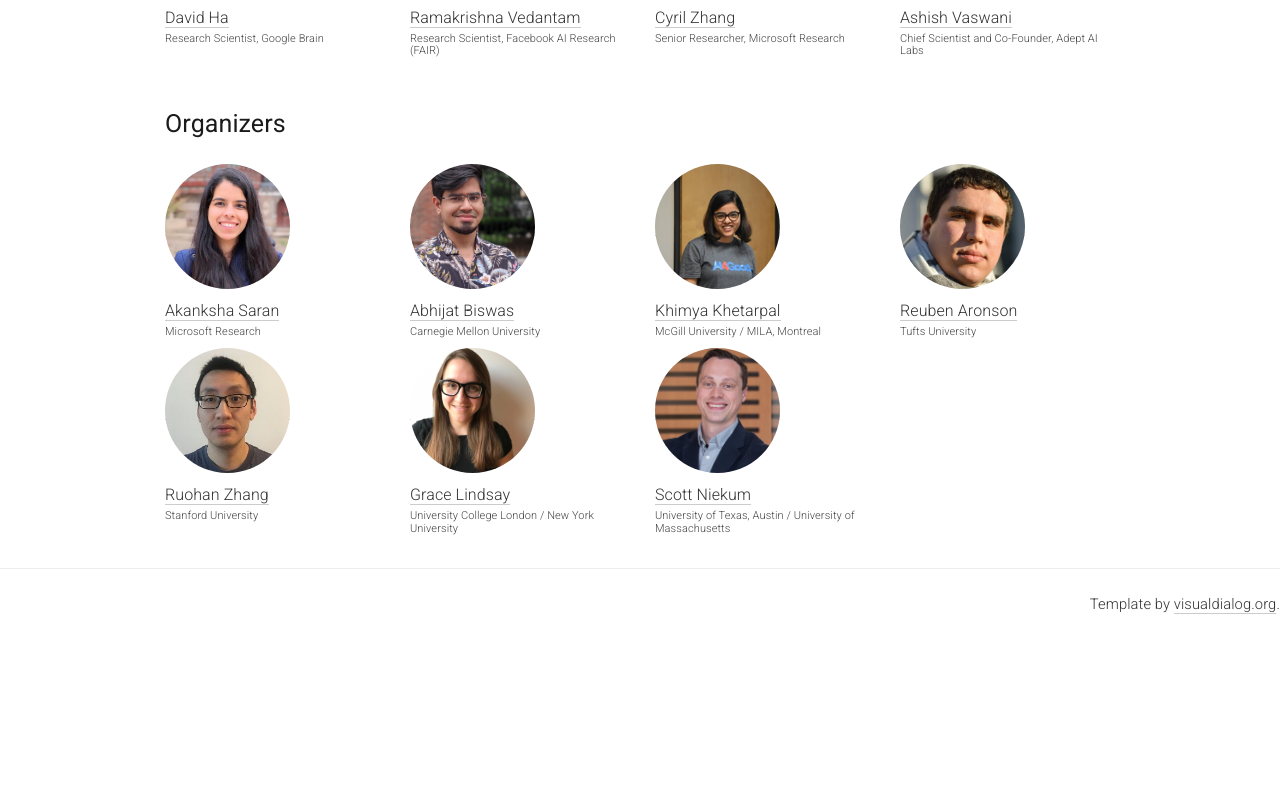
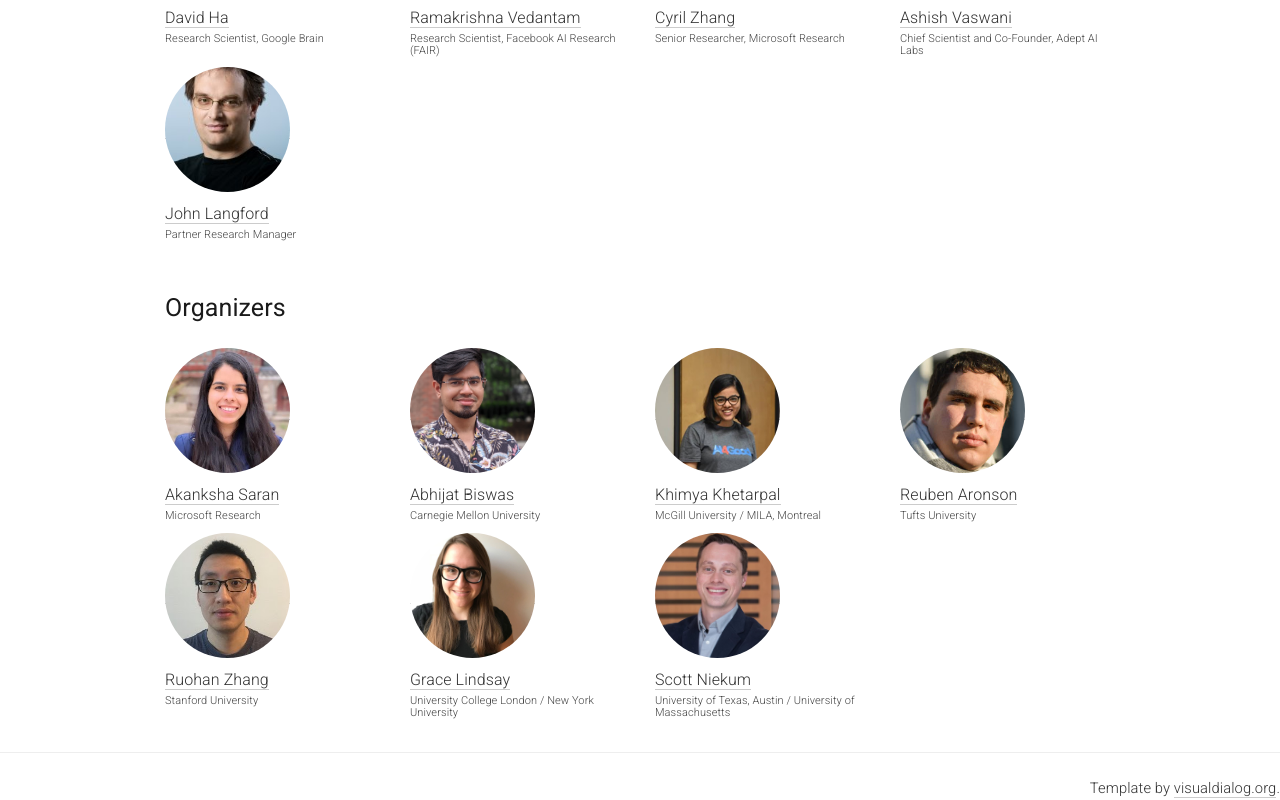
Before and after one commit to attention-learning-workshop/attention-learning-workshop.github.io, a Jekyll site: the page built from _pages/home_2022.md, in a window 1280 px wide and 900 px high, scrolled down 7018 px, cut to the strip 100-900 px from the top of the window. Built offline with Jekyll 4.4.1, drawn with Linux system fonts in a browser that asks for light colours; nearby versions of some CDN libraries; before the commit the page ends 7734 px from its top, so only the background shows below that.

Commit message:
john as panelist

```diff
--- a/_data/panelists.yml
+++ b/_data/panelists.yml
@@ -27,3 +27,9 @@
   photo: AV.jpg
   affil: Chief Scientist and Co-Founder, Adept AI Labs
   category: panelists
+
+- name: John Langford
+  url: https://www.microsoft.com/en-us/research/people/jcl/
+  photo: jcl.jpeg
+  affil: Partner Research Manager
+  category: panelists
```
Also changed, not shown: 2022/img/panelists/jcl.jpeg (added).
